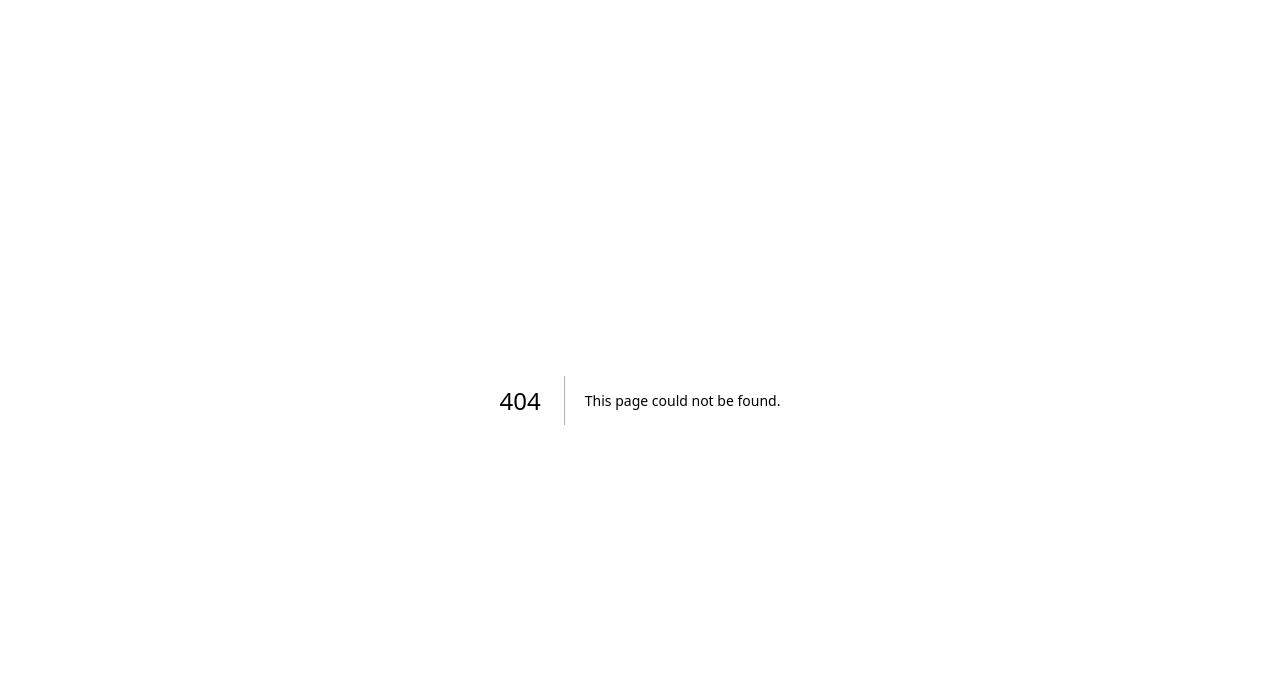
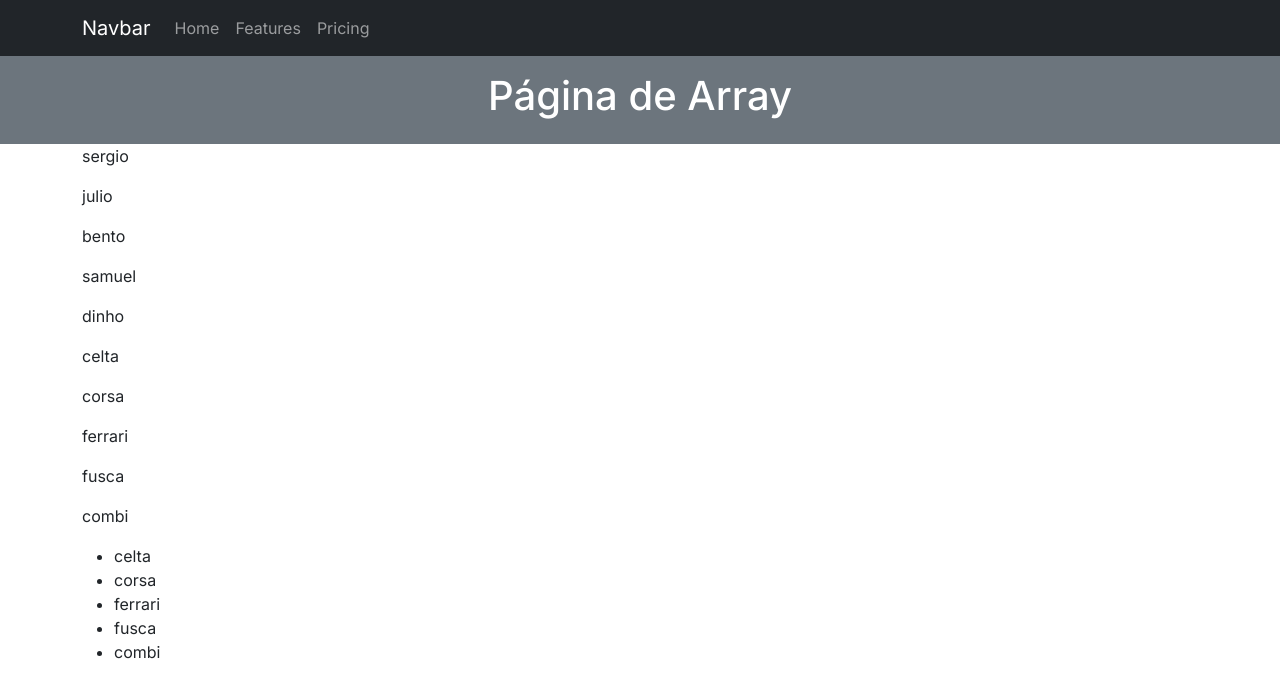
Before and after one commit to MatheusBytes/fundamentos-de-react, a Next.js app: page /array in a window 1280 px wide. Before the commit this address had no page. Shown: the top 696 px of the page. Built offline with nearby package versions, Linux system fonts and the light colour scheme.

Commit message:
arrays e objetos

```diff
--- /dev/null
+++ b/src/app/array/page.js
@@ -0,0 +1,36 @@
+"use client";
+
+import Pagina from "../components/Pagina";
+
+export default function Array() {
+  const carros = ["celta", "corsa", "ferrari", "fusca", "combi"];
+  const pessoas = ['sergio','julio','bento','samuel','dinho']
+
+  //<></> isso é igual a fragment
+  return (
+    <>
+      <Pagina titulo="Página de Array">
+
+            {pessoas.map((item) => (
+              <p>{item}</p>
+            ))}
+
+
+
+
+
+        {carros.map((item) => (
+          <p>{item}</p>
+        ))}
+
+        <ul>
+          {carros.map((item) => (
+            <li>{item}</li>
+          ))}
+        </ul>
+
+
+      </Pagina>
+    </>
+  );
+}
--- /dev/null
+++ b/src/app/components/Pagina.js
@@ -0,0 +1,28 @@
+import { Container, Nav, Navbar } from "react-bootstrap";
+
+export default function Pagina(props) {
+  return (
+    <>
+
+      <Navbar bg="dark" data-bs-theme="dark">
+        <Container>
+          <Navbar.Brand href="#home">Navbar</Navbar.Brand>
+          <Nav className="me-auto">
+            <Nav.Link href="#home">Home</Nav.Link>
+            <Nav.Link href="#features">Features</Nav.Link>
+            <Nav.Link href="#pricing">Pricing</Nav.Link>
+          </Nav>
+        </Container>
+      </Navbar>
+
+      <div className="bg-secondary text-white text-center p-3">
+        <h1>{props.titulo}</h1>
+
+      </div>
+
+      <Container>
+        {props.children}
+      </Container>
+    </>
+  );
+}
--- a/src/app/page.js
+++ b/src/app/page.js
@@ -9,7 +9,8 @@ export default function Home() {
 
       <Cabecalho titulo="Página inicial" sub="aprendendo manipulação"/>
 
-      <Link href='/fundamentos'> paginas fundamentos</Link>
+      <Link href='/fundamentos'> paginas fundamentos</Link> <br/>
+      <Link href='/clientes'> paginas de clientes</Link>
 
       <Cabecalho titulo="Página final" sub="aprendendo componentes"/>
     </main>
```
Also changed, not shown: src/app/objetos/page.js (added, +27 -0 lines).
